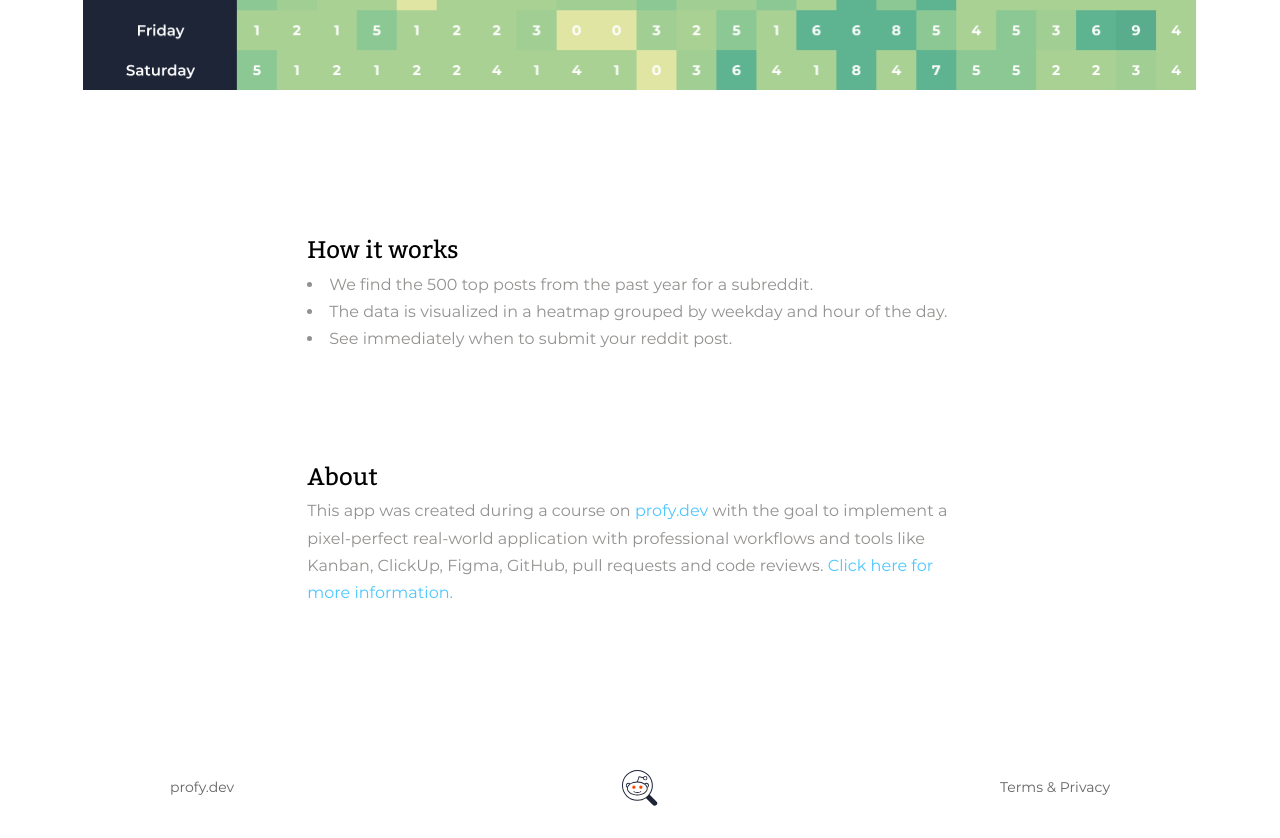
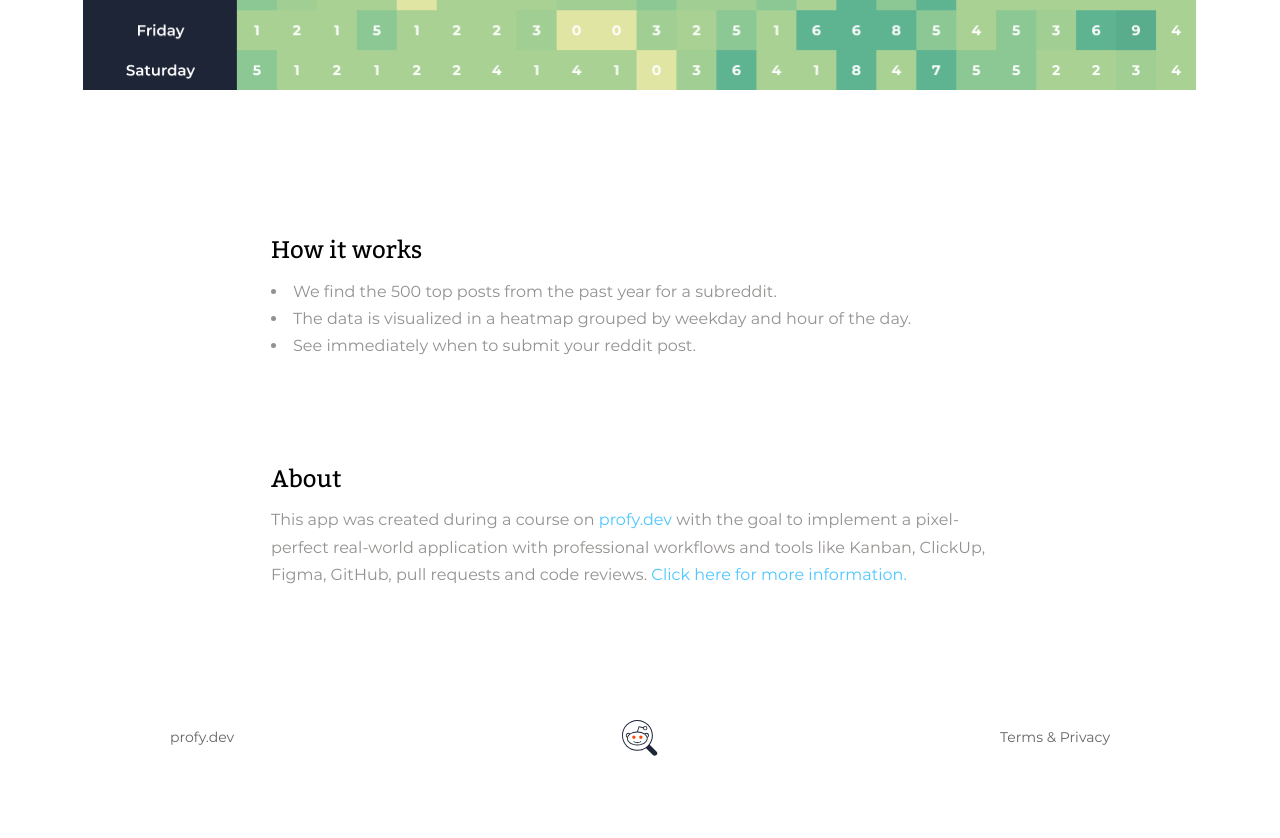
Before and after one commit to demircaner/reddit-timer, a React (Create React App) app: page / in a window 1280 px wide. Shown: the part 600-1438 px from the top of the page. After the commit the page ends 1388 px from the top, so only its background shows below. Built offline with nearby package versions, Linux system fonts and the light colour scheme; a web font is replaced by a local one.

Commit message:
Create Info component and modify tests with within function

```diff
--- a/package.json
+++ b/package.json
@@ -6,6 +6,7 @@
     "@testing-library/jest-dom": "^5.11.0",
     "@testing-library/react": "^11.2.2",
     "@testing-library/user-event": "^12.0.11",
+    "prop-types": "^15.7.2",
     "react": "^17.0.1",
     "react-dom": "^17.0.1",
     "react-router-dom": "^5.3.0",
--- a/src/components/Footer.js
+++ b/src/components/Footer.js
@@ -6,7 +6,7 @@ import { FooterLink } from '../style/Link';
 
 export default function Footer() {
   return (
-    <StyledFooter>
+    <StyledFooter role="contentinfo">
       <LeftLink as="a" href="https://profy.dev/employers">
         profy.dev
       </LeftLink>
--- /dev/null
+++ b/src/components/Info.js
@@ -0,0 +1,30 @@
+import React from 'react';
+import styled from 'styled-components';
+import PropTypes from 'prop-types';
+
+export default function Info({ id, headline, children }) {
+  return (
+    <StyledArticle id={id}>
+      <StyledHeadline>{headline}</StyledHeadline>
+      <StyledContent>{children}</StyledContent>
+    </StyledArticle>
+  );
+}
+
+Info.propTypes = {
+  id: PropTypes.string.isRequired,
+  headline: PropTypes.string.isRequired,
+  children: PropTypes.node.isRequired,
+};
+
+const StyledArticle = styled.article`
+  margin: 100px 0;
+`;
+
+const StyledHeadline = styled.h2`
+  margin: 0;
+`;
+
+const StyledContent = styled.div`
+  margin-top: 7px;
+`;
--- a/src/components/InfoSection.js
+++ b/src/components/InfoSection.js
@@ -1,11 +1,11 @@
 import React from 'react';
 import styled from 'styled-components';
+import Info from './Info';
 
 export default function InfoSection() {
   return (
-    <StyledSection>
-      <InfoBlock id="how-it-works">
-        <h2>How it works</h2>
+    <StyledArticle>
+      <Info id="how-it-works" headline="How it works">
         <StyledList>
           <li>We find the 500 top posts from the past year for a subreddit.</li>
           <li>
@@ -14,10 +14,9 @@ export default function InfoSection() {
           </li>
           <li>See immediately when to submit your reddit post.</li>
         </StyledList>
-      </InfoBlock>
+      </Info>
 
-      <div id="about">
-        <h2>About</h2>
+      <Info id="about" headline="About">
         <p>
           This app was created during a course on
           {' '}
@@ -38,19 +37,16 @@ export default function InfoSection() {
           </a>
           {' '}
         </p>
-      </div>
-    </StyledSection>
+      </Info>
+    </StyledArticle>
   );
 }
 
-const StyledSection = styled.section`
-  width: 52%;
-  max-width: 738px;
-  margin: 132px auto;
-`;
-
-const InfoBlock = styled.div`
-  margin-bottom: 105px;
+const StyledArticle = styled.section`
+  width: 100%;
+  max-width: 778px;
+  margin: 32px auto 0;
+  padding: 0 20px;
 `;
 
 const StyledList = styled.ul`
```
Also changed, not shown: 2 other files (tests, documents, lock files or other folders).
